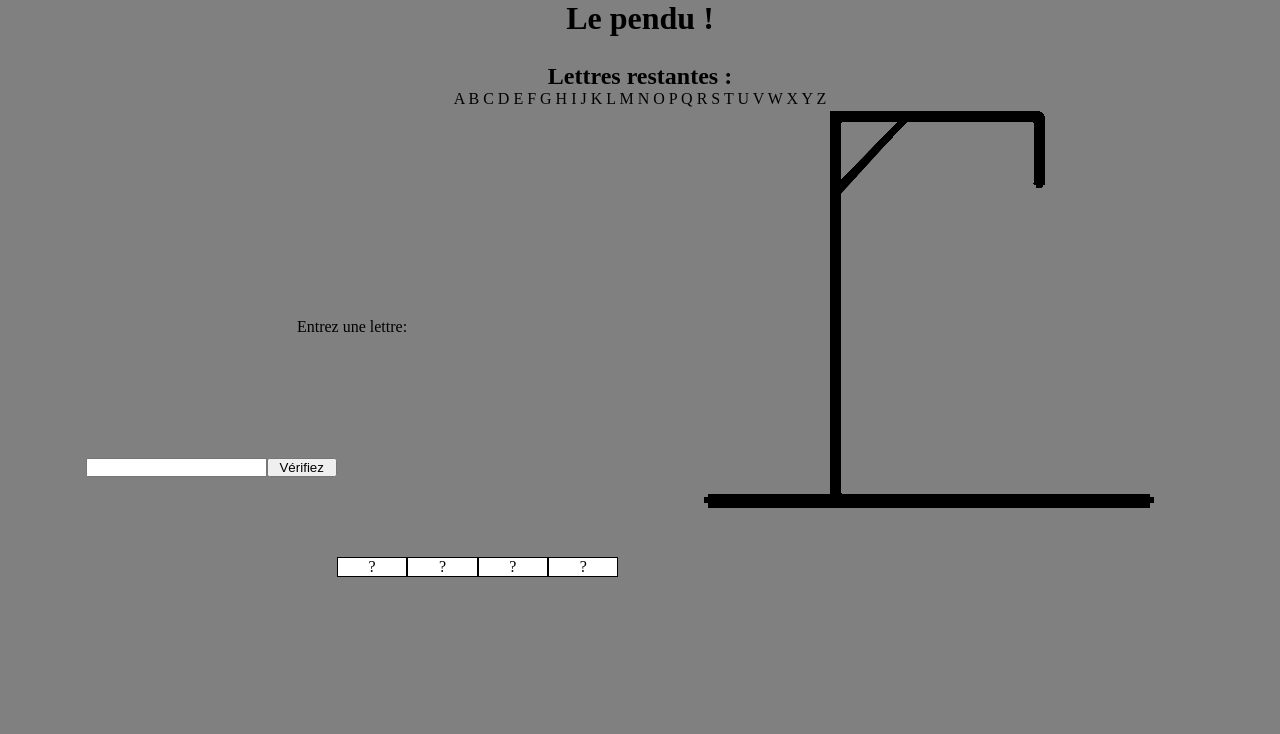
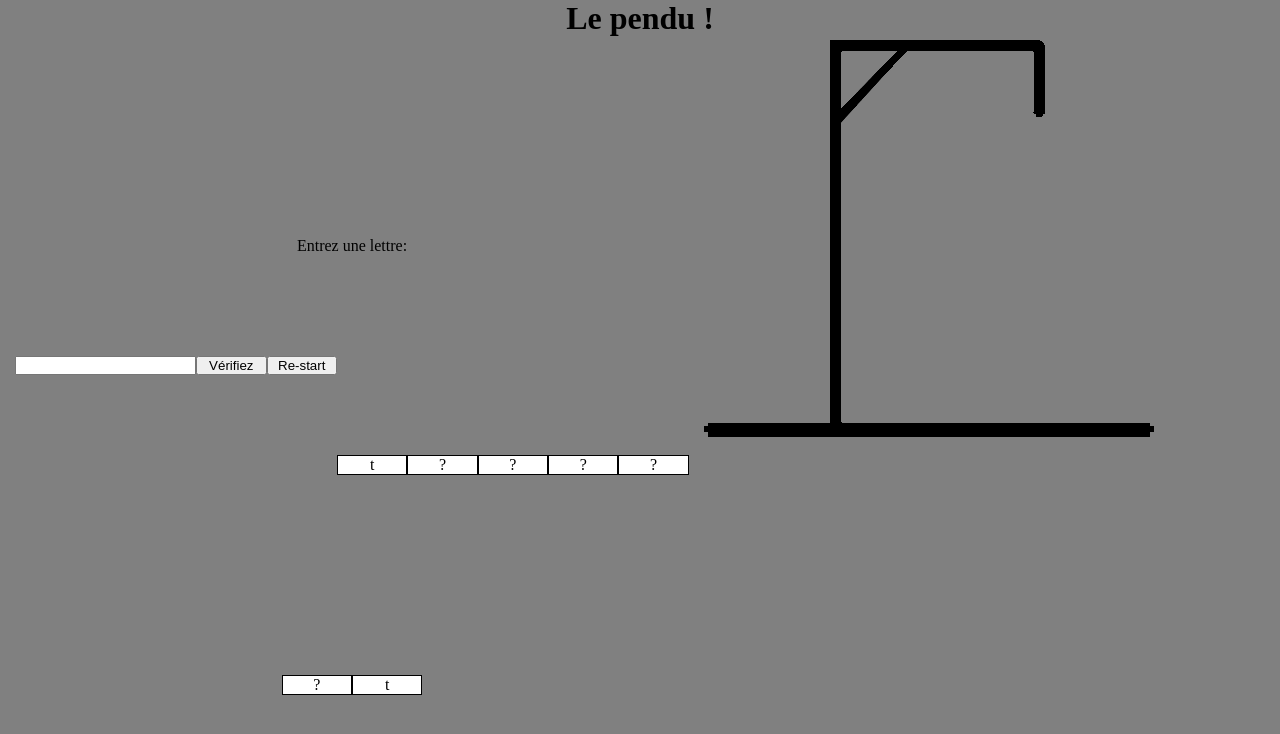
Before and after one commit to Noziho/Jeu-du-Pendu-Project, a plain HTML site: page index.html in a window 1280 px wide. Both pictures are taken after a click on the button "Vérifiez". Drawn offline with Linux system fonts and the light colour scheme.

Commit message:
add function for check victory and loose

```diff
--- a/assets/js/app.js
+++ b/assets/js/app.js
@@ -1,13 +1,52 @@
 const word = [
+    "teeeest",
+    /*
+    "revoir",
+    "hello",
+    "world",
+    "anime",
+    "bonsoir",
     "test",
-
+    "pendu",
+    "simple",
+    "comme",
+    "eren",
+    "livai",
+    "erwin",
+    "titan",
+    "colossal",
+    "bestial",
+    "inspiration",
+*/
 ];
 
 let looseCount = 2;
+let winCount = 2;
+let id = 0;
 let wordRandom;
+let random = Math.floor(Math.random() * word.length);
 const pendu = document.getElementById("pendu");
+const container = document.getElementById("sous-container1");
+let letterUser;
+const inputUser = document.getElementById("inputLetter");
+const sendLetterButton = document.getElementById("sendLetter");
+
+
+let createDiv = document.createElement("div");
+
+let restartButton = document.createElement("button");
+restartButton.innerHTML = "Re-start";
+container.append(restartButton);
+
+restartButton.addEventListener("click", function () {
+    looseCount = 1;
+    pendu.src = "/assets/img/" + looseCount + ".png";
+    randomWord();
+});
+
+
 function randomWord() {
-    const random = Math.floor(Math.random() * word.length);
+    random = Math.floor(Math.random() * word.length);
     wordRandom = word[random];
     console.log(wordRandom);
     return wordRandom
@@ -15,24 +54,22 @@ function randomWord() {
 
 randomWord();
 
-function createDivForEachLetter () {
+function createDivForEachLetter() {
     for (let i = 0; i < wordRandom.length; i++) {
-        const createDiv = document.createElement("div");
+        createDiv = document.createElement("div");
         createDiv.classList.add("letter");
         createDiv.innerHTML = "?";
-        document.getElementById("sous-container1").appendChild(createDiv);
+        createDiv.id = `${id++}`;
+        container.appendChild(createDiv);
     }
+    document.getElementById("0").innerHTML = wordRandom[0];
+    document.getElementById((wordRandom.length - 1).toString()).innerHTML = wordRandom[wordRandom.length - 1];
 }
 
 createDivForEachLetter();
 
-let letterUser = null;
-const inputUser = document.getElementById("inputLetter");
-const sendLetterButton = document.getElementById("sendLetter");
-
 
 sendLetterButton.addEventListener("click", function () {
-
     letterUser = inputUser.value;
     inputUser.value = null;
     checkLetter();
@@ -40,22 +77,36 @@ sendLetterButton.addEventListener("click", function () {
 
 function checkLetter() {
     if (wordRandom.includes(letterUser)) {
-        console.log("C'est la bonne lettre");
+        printLetter();
+        if (winCount === wordRandom.length) {
+            document.getElementById("win").innerHTML = "T'as épargne Kenny bien joué enfoiré";
+            restartGame();
+        }
     }
     else {
         pendu.src = "/assets/img/" + looseCount++ + ".png";
-
-    }
-
-    if (looseCount === 8) {
-        console.log("ta tué kenny enfoiré");
-        sendLetterButton.innerHTML = "re-start";
-        restartGame();
+        if (looseCount === 9) {
+            console.log("ta tué kenny enfoiré");
+            restartGame();
+        }
     }
 }
 
 function restartGame() {
-    const restartButton = document.createElement("button");
-    restartButton.innerHTML = "Re-start";
+    looseCount = 1;
+    winCount = 2;
+    pendu.src = "/assets/img/" + looseCount++ + ".png";
+
+    randomWord();
 
 }
+
+
+function printLetter() {
+    for (let i = 1; i < wordRandom.length - 1; i++) {
+        if (letterUser === wordRandom[i]) {
+            winCount++;
+            document.getElementById(i.toString()).innerHTML = letterUser;
+        }
+    }
+}
--- a/index.html
+++ b/index.html
@@ -13,14 +13,13 @@
 
     <div class="container">
         <div id="container-letter">
-            <h2>Lettres restantes : </h2>
-            <p> A B C D E F G H I J K L M N O P Q R S T U V W X Y Z </p>
 
         </div>
         <div id="sous-container1">
             <label for="inputLetter">Entrez une lettre: </label>
             <input type="text" id="inputLetter">
             <button id="sendLetter">Vérifiez</button>
+            <p id="win"></p>
         </div>
 
         <div>
```
